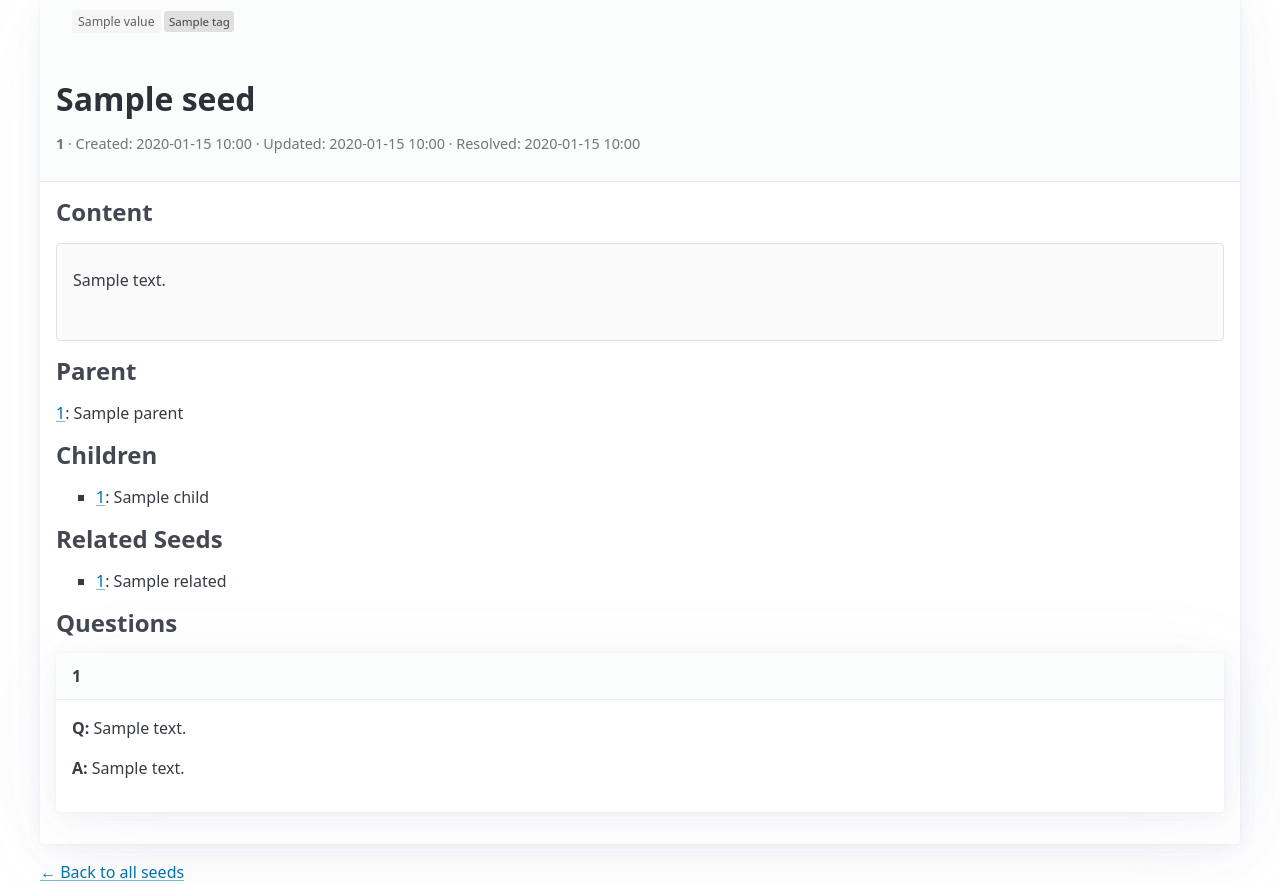
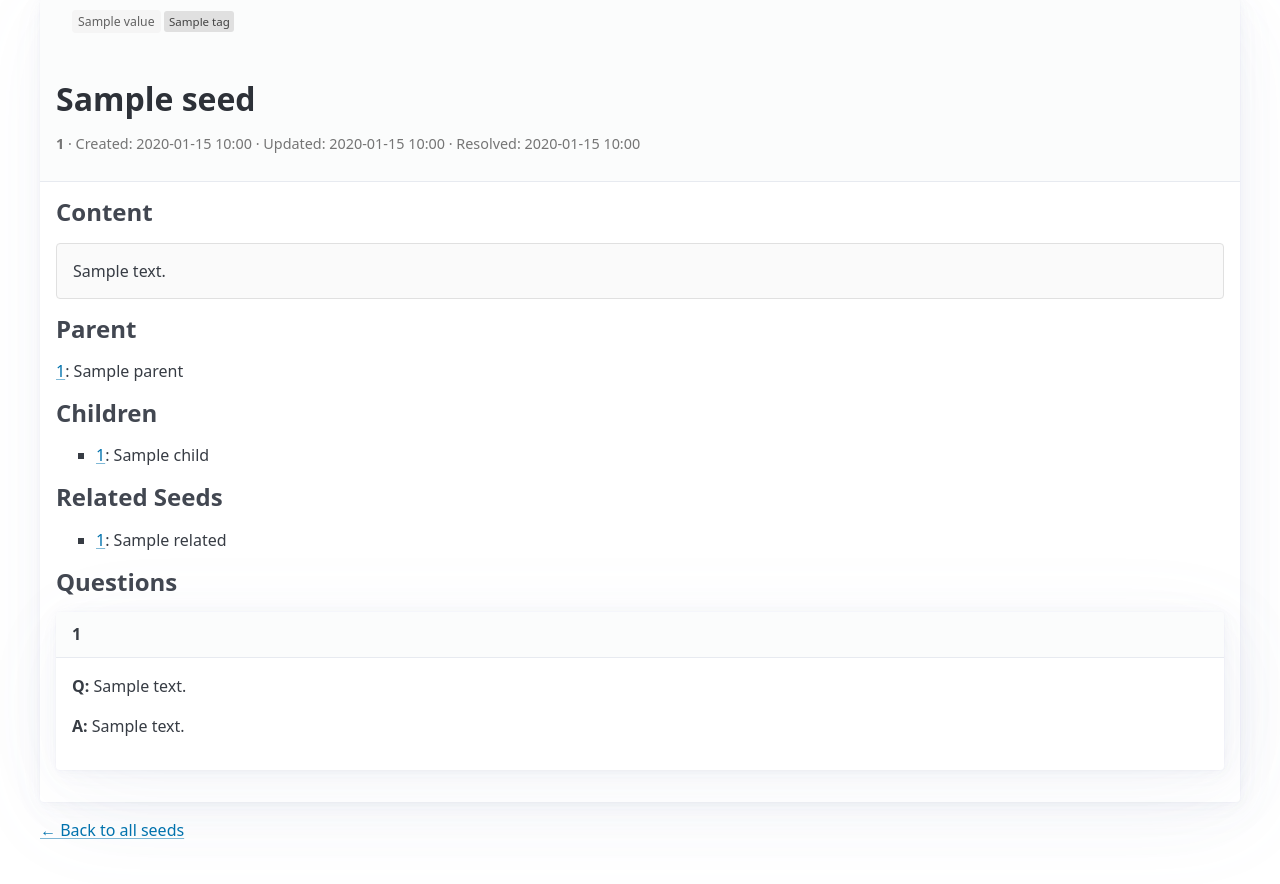
Before and after one commit to outcomesinsights/seeds, a Python web app: template src/seeds/templates/detail.html in a window 1280 px wide. Shown: the part 73-957 px from the top of the page. Run offline with Jinja, Linux system fonts and the light colour scheme; the template is opened without the code that fills it: most values are stand-ins (such as "Sample title", 1, 10 or a date in 2020); some libraries are stand-ins or nearby versions.

Commit message:
fix(web): improve nested view UX with abbreviated IDs and tighter markdown
- Show abbreviated IDs for child seeds (.1, .2) instead of full IDs
- Add row shading to visually group children under parents when sorted
- Tighten markdown spacing in list and detail views
- Override Pico CSS defaults for more compact typography

Co-Authored-By: Claude Opus 4.5 <noreply@anthropic.com>

```diff
--- a/src/seeds/templates/base.html
+++ b/src/seeds/templates/base.html
@@ -48,12 +48,46 @@
         .question-status-deferred { color: #7b1fa2; }
 
         .seed-content {
-            white-space: pre-wrap;
             font-family: inherit;
             background: #fafafa;
             padding: 1em;
             border-radius: 4px;
             border: 1px solid #e0e0e0;
+        }
+
+        /* When seed-content has markdown rendered, remove pre-wrap */
+        .seed-content.markdown-content {
+            white-space: normal;
+        }
+
+        /* Tighter spacing for markdown in seed content */
+        .seed-content.markdown-content p,
+        .seed-content.markdown-content ul,
+        .seed-content.markdown-content ol,
+        .seed-content.markdown-content li,
+        .seed-content.markdown-content h1,
+        .seed-content.markdown-content h2,
+        .seed-content.markdown-content h3,
+        .seed-content.markdown-content h4,
+        .seed-content.markdown-content h5,
+        .seed-content.markdown-content h6,
+        .seed-content.markdown-content pre,
+        .seed-content.markdown-content blockquote {
+            margin-top: 0.25em !important;
+            margin-bottom: 0.25em !important;
+            --pico-typography-spacing-vertical: 0 !important;
+        }
+
+        .seed-content.markdown-content > *:first-child {
+            margin-top: 0 !important;
+        }
+
+        .seed-content.markdown-content > *:last-child {
+            margin-bottom: 0 !important;
+        }
+
+        .seed-content.markdown-content li {
+            margin-bottom: 0.1em !important;
         }
 
         .meta {
@@ -157,33 +212,56 @@
             border-right: 1px solid #ccc;
         }
 
-        /* Markdown rendered content */
+        /* Markdown rendered content - override Pico defaults for tighter spacing */
         .markdown-content {
-            line-height: 1.5;
+            line-height: 1.4;
         }
 
         .markdown-content h1,
         .markdown-content h2,
         .markdown-content h3,
-        .markdown-content h4 {
-            margin-top: 1em;
-            margin-bottom: 0.5em;
+        .markdown-content h4,
+        .markdown-content h5,
+        .markdown-content h6 {
+            margin-top: 0.75em;
+            margin-bottom: 0.25em;
+            --pico-typography-spacing-vertical: 0;
         }
 
         .markdown-content h1:first-child,
         .markdown-content h2:first-child,
-        .markdown-content h3:first-child {
+        .markdown-content h3:first-child,
+        .markdown-content h4:first-child {
             margin-top: 0;
         }
 
         .markdown-content ul,
         .markdown-content ol {
-            margin: 0.5em 0;
+            margin: 0.25em 0;
             padding-left: 1.5em;
+            --pico-typography-spacing-vertical: 0;
+        }
+
+        .markdown-content li {
+            margin-bottom: 0.1em;
+            --pico-typography-spacing-vertical: 0;
+        }
+
+        .markdown-content li:last-child {
+            margin-bottom: 0;
         }
 
         .markdown-content p {
-            margin: 0.5em 0;
+            margin: 0.25em 0;
+            --pico-typography-spacing-vertical: 0;
+        }
+
+        .markdown-content p:first-child {
+            margin-top: 0;
+        }
+
+        .markdown-content p:last-child {
+            margin-bottom: 0;
         }
 
         .markdown-content code {
```
Also changed, not shown: other parts of src/seeds/templates/base.html (+42 -8 lines), src/seeds/templates/list.html (+11 -8 lines), 1 other file.
